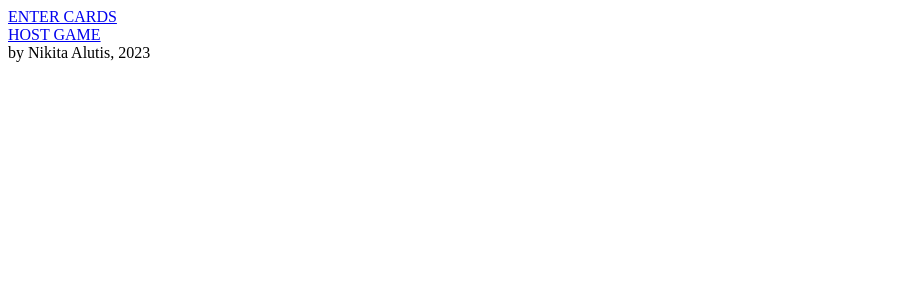
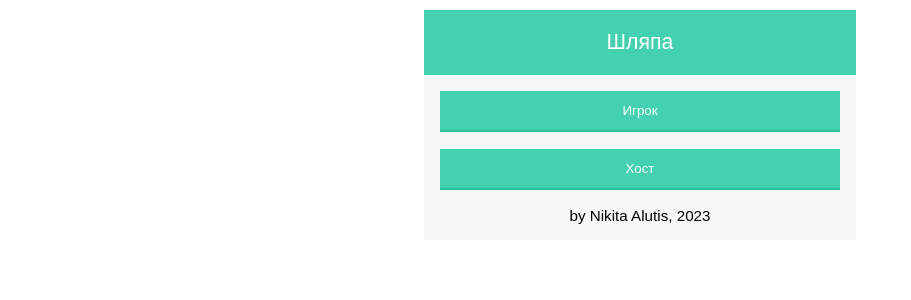
Before and after one commit to illaitar/shlyapa, a Flask app: page / in a window 1280 px wide. Shown: the top 300 px of the page, without its empty margins (0-911 px from the left). Run offline with Flask 2, Linux system fonts and the light colour scheme.

Commit message:
fully working

```diff
--- a/api/main.py
+++ b/api/main.py
@@ -3,10 +3,11 @@ import json
 from flask import Flask
 import os.path
 from random import shuffle
+import numpy as np
 
 
 app = Flask(__name__)
-
+app.static_folder = 'static'
 
 @app.route('/cards', methods=['GET', 'POST'])
 def home():
@@ -28,7 +29,7 @@ def home():
         fo = open(f"/tmp/{code}.txt", "w")
         fo.writelines(current)
         fo.close()
-        message = "Submitted Cards!"
+        message = "Карты отправлены!"
         # message = 'Hello ' + flask.request.form['name-input'] + '!'
         not_entered_cards = False
     return flask.render_template('index.html', message=message, not_entered_cards=not_entered_cards)
@@ -36,6 +37,7 @@ def home():
 
 @app.route('/', methods=['GET', 'POST'])
 def ma():
+    print("hey!")
     return flask.render_template('main.html')
 
 
@@ -53,16 +55,51 @@ def host():
             message = "Submitted Cards!"
         else:
             # readyForm
-            code = flask.request.form['code']
-            return flask.redirect(flask.url_for('game', code=code))
-    return flask.render_template('host.html', gamecode=code,entered_code=entered_code)
+            code = flask.request.form['code2']
+            return flask.redirect(flask.url_for('game', codex=code))
+    return flask.render_template('host.html', gamecode=code,entered_code=entered_code,gamecode2=code)
 
 
-@app.route('/game/<code>', methods=['GET', 'POST'])
-def game(code):
-    code="sosat"
-    fo = open(f"/tmp/{code}.txt", "r")
+@app.route('/game/<codex>', methods=['GET', 'POST'])
+def game(codex):
+    fo = open(f"/tmp/{codex}.txt", "r")
     cards=fo.readlines()
     fo.close()
-    cards = ' '.join(cards)
-    return flask.render_template('game.html', cards = cards)
+    # cards2 = ' '.join(cards)
+    render_start = True
+    round_ended = False
+    nextnum = 0
+    cur_card = ''
+    rd = ''
+    if flask.request.method == 'POST':
+        render_start = False
+        if flask.request.form["state"] == "start":
+            # start
+            rd = list(np.arange(len(cards)))
+            shuffle(rd)
+            nextnum = 0
+            cur_card = cards[rd[0]]
+        elif flask.request.form["state"] == "next":
+            if flask.request.form["posttype"] == "nxt":
+                #next number
+                nextnum = int(flask.request.form["num"])
+                nextnum += 1
+                if nextnum == len(cards):
+                    render_start = True
+                    pass
+                else:
+                    rd = flask.request.form["rd"][1:-1]
+                    rd = [int(elem) for elem in rd.split(',')]
+                    cur_card = cards[rd[nextnum]]
+            else:
+                # prev number
+                nextnum = int(flask.request.form["num"]) - 1
+                cur_card = "..."
+                rd = flask.request.form["rd"][1:-1]
+                rd = [int(elem) for elem in rd.split(',')]
+                rd_part = rd[nextnum+1:]
+                print(f"rd:{rd}, rd_part:{rd_part}")
+                shuffle(rd_part)
+                rd[nextnum+1:] = rd_part
+
+    return flask.render_template('game.html', nextnum = nextnum, render_start = render_start, cur_card = cur_card, rd = rd)
--- /dev/null
+++ b/api/static/def.css
@@ -0,0 +1,77 @@
+.form-style-6{
+	font: 95% Arial, Helvetica, sans-serif;
+	max-width: 400px;
+	margin: 10px auto;
+	padding: 16px;
+	background: #F7F7F7;
+}
+.form-style-6 h1{
+	background: #43D1AF;
+	padding: 20px 0;
+	font-size: 140%;
+	font-weight: 300;
+	text-align: center;
+	color: #fff;
+	margin: -16px -16px 16px -16px;
+}
+.form-style-6 input[type="text"],
+.form-style-6 input[type="date"],
+.form-style-6 input[type="datetime"],
+.form-style-6 input[type="email"],
+.form-style-6 input[type="number"],
+.form-style-6 input[type="search"],
+.form-style-6 input[type="time"],
+.form-style-6 input[type="url"],
+.form-style-6 textarea,
+.form-style-6 select
+{
+	-webkit-transition: all 0.30s ease-in-out;
+	-moz-transition: all 0.30s ease-in-out;
+	-ms-transition: all 0.30s ease-in-out;
+	-o-transition: all 0.30s ease-in-out;
+	outline: none;
+	box-sizing: border-box;
+	-webkit-box-sizing: border-box;
+	-moz-box-sizing: border-box;
+	width: 100%;
+	background: #fff;
+	margin-bottom: 4%;
+	border: 1px solid #ccc;
+	padding: 3%;
+	color: #555;
+	font: 95% Arial, Helvetica, sans-serif;
+}
+.form-style-6 input[type="text"]:focus,
+.form-style-6 input[type="date"]:focus,
+.form-style-6 input[type="datetime"]:focus,
+.form-style-6 input[type="email"]:focus,
+.form-style-6 input[type="number"]:focus,
+.form-style-6 input[type="search"]:focus,
+.form-style-6 input[type="time"]:focus,
+.form-style-6 input[type="url"]:focus,
+.form-style-6 textarea:focus,
+.form-style-6 select:focus
+{
+	box-shadow: 0 0 5px #43D1AF;
+	padding: 3%;
+	border: 1px solid #43D1AF;
+}
+
+.form-style-6 input[type="submit"],
+.form-style-6 input[type="button"]{
+	box-sizing: border-box;
+	-webkit-box-sizing: border-box;
+	-moz-box-sizing: border-box;
+	width: 100%;
+	padding: 3%;
+	background: #43D1AF;
+	border-bottom: 2px solid #30C29E;
+	border-top-style: none;
+	border-right-style: none;
+	border-left-style: none;
+	color: #fff;
+}
+.form-style-6 input[type="submit"]:hover,
+.form-style-6 input[type="button"]:hover{
+	background: #2EBC99;
+}
--- a/api/templates/main.html
+++ b/api/templates/main.html
@@ -7,17 +7,44 @@ with "Hello {name}!"
 -->
 
 <html>
+<style>
+    .bam input[type="submit"],
+    .bam input[type="button"] {
+        box-sizing: border-box;
+        -webkit-box-sizing: border-box;
+        -moz-box-sizing: border-box;
+        width: 100%;
+        padding: 3%;
+        background: #43D1AF;
+        border-bottom: 2px solid #30C29E;
+        border-top-style: none;
+        border-right-style: none;
+        border-left-style: none;
+        color: #fff;
+    }
+
+</style>
 
 <head>
     <title>SHLYAPA</title>
+    <link rel="stylesheet" href="{{ url_for('static', filename='def.css') }}">
 </head>
 
 <body>
-    <a href="{{ url_for('home') }}"> ENTER CARDS </a> <br>
+    <div class="form-style-6">
+        <h1>Шляпа</h1>
 
-    <a href="{{ url_for('host') }}"> HOST GAME </a> <br>
+        <form action="{{ url_for('home') }}">
+            <input type="submit" value="Игрок">
+        </form>
+        <br>
+        <form action="{{ url_for('host') }}">
+            <input type="submit" value="Хост">
+        </form>
+        <br>
 
-    by Nikita Alutis, 2023
+        <center>by Nikita Alutis, 2023</center>
+    </div>
 
 </body>
 
```
Also changed, not shown: api/templates/game.html (+33 -3 lines), api/templates/host.html (+10 -7 lines), api/templates/index.html (+18 -12 lines), 2 other files.
